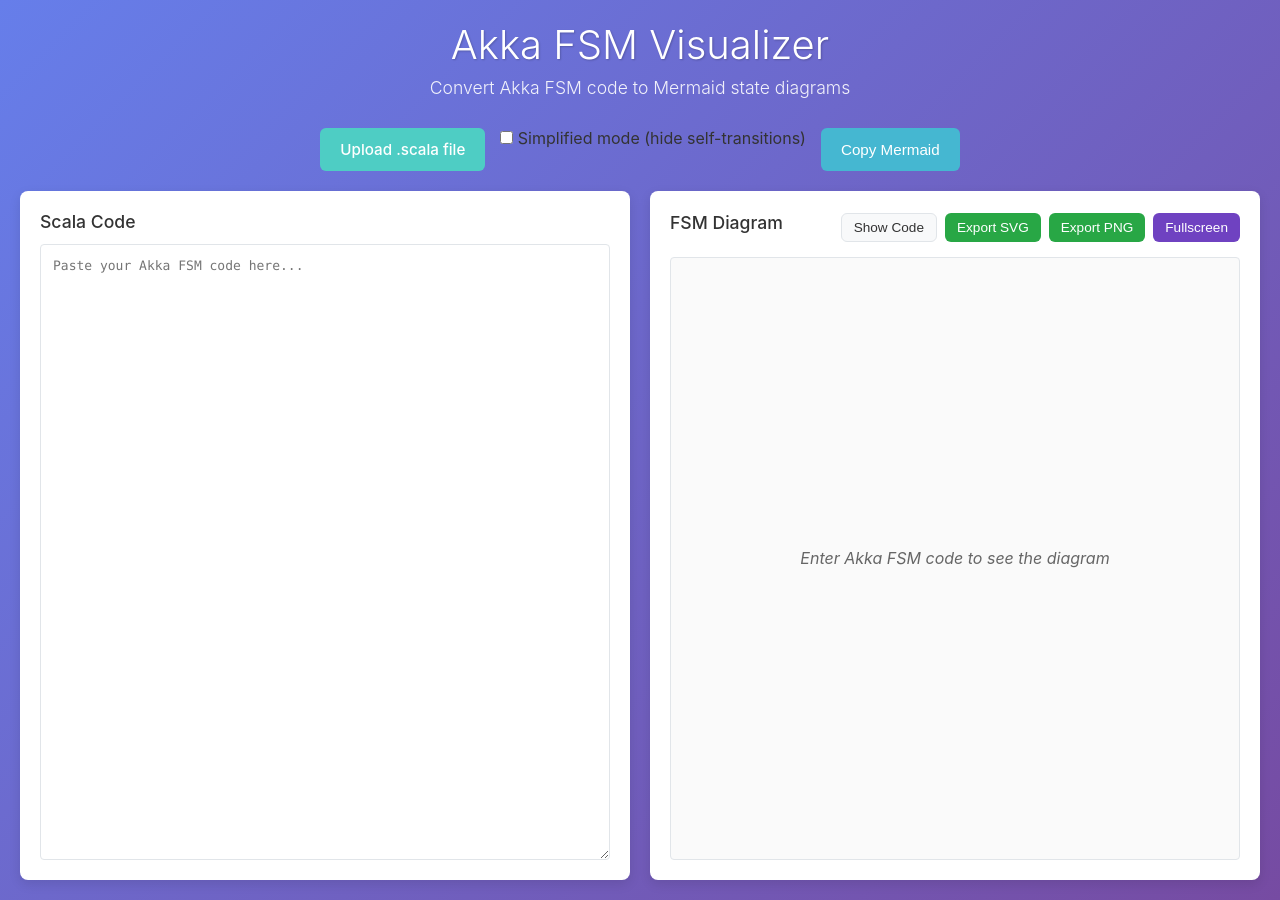
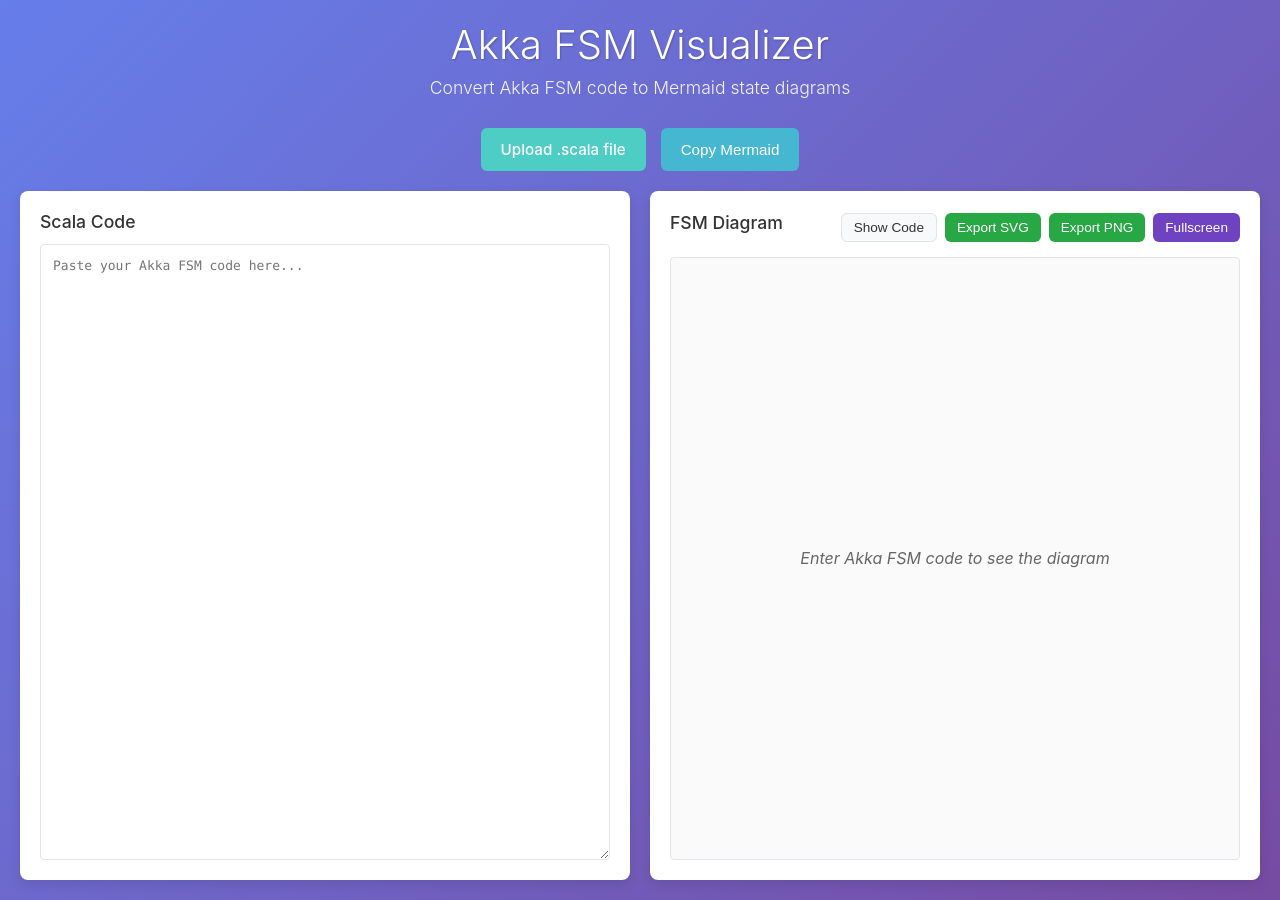
Before and after one commit to d10xa/d10xa.github.io, a Jekyll site: the page built from apps/akka-fsm-visualizer.html, in a window 1280 px wide. Built offline with Jekyll 4.4.1, drawn with Linux system fonts in a browser that asks for light colours; a script that is not in the unit is left out.

Commit message:
akka-fsm-visualizer update

```diff
--- a/apps/akka-fsm-visualizer.html
+++ b/apps/akka-fsm-visualizer.html
@@ -21,11 +21,6 @@
             <input type="file" id="fileInput" accept=".scala" />
             <label for="fileInput">Upload .scala file</label>
         </div>
-        <label class="checkbox-wrapper">
-            <input type="checkbox" id="simplifiedMode" />
-            <span class="checkmark"></span>
-            Simplified mode (hide self-transitions)
-        </label>
         <button id="copyButton" class="btn btn-copy">Copy Mermaid</button>
     </div>
 
```
